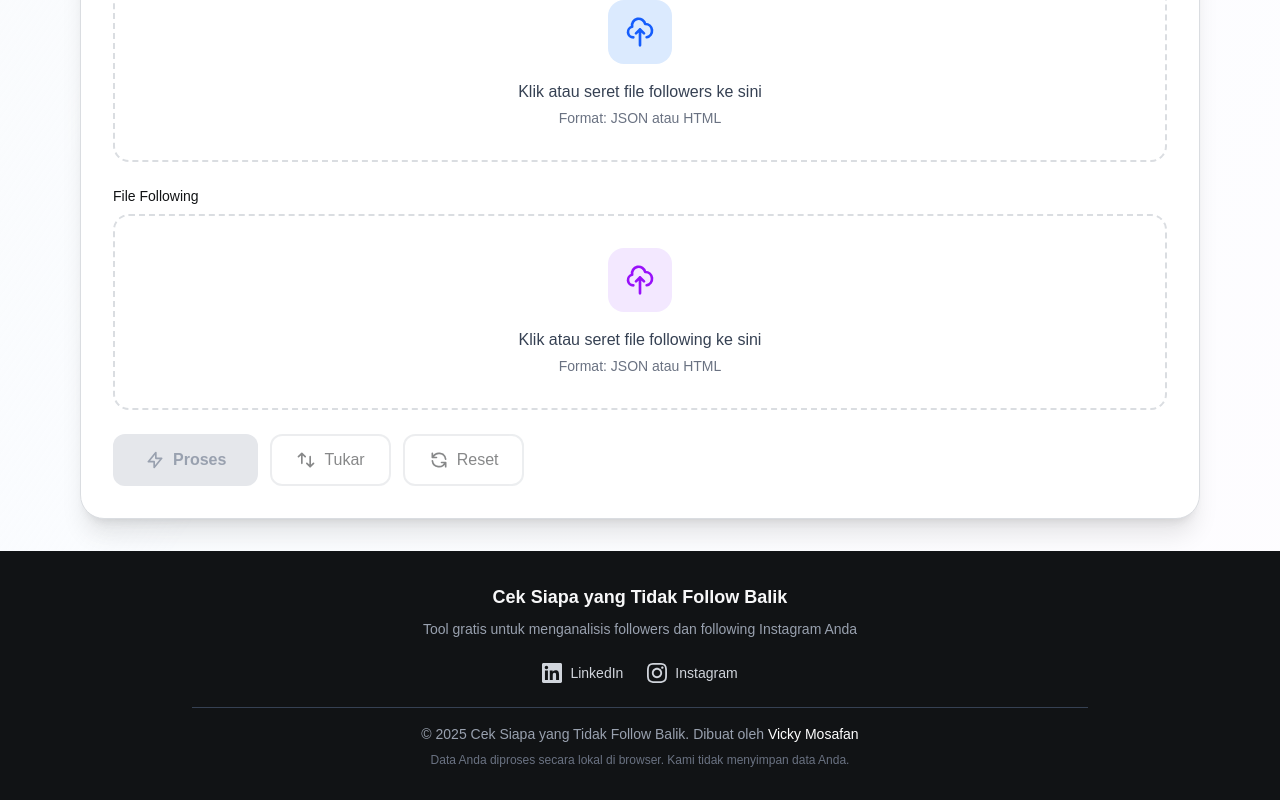
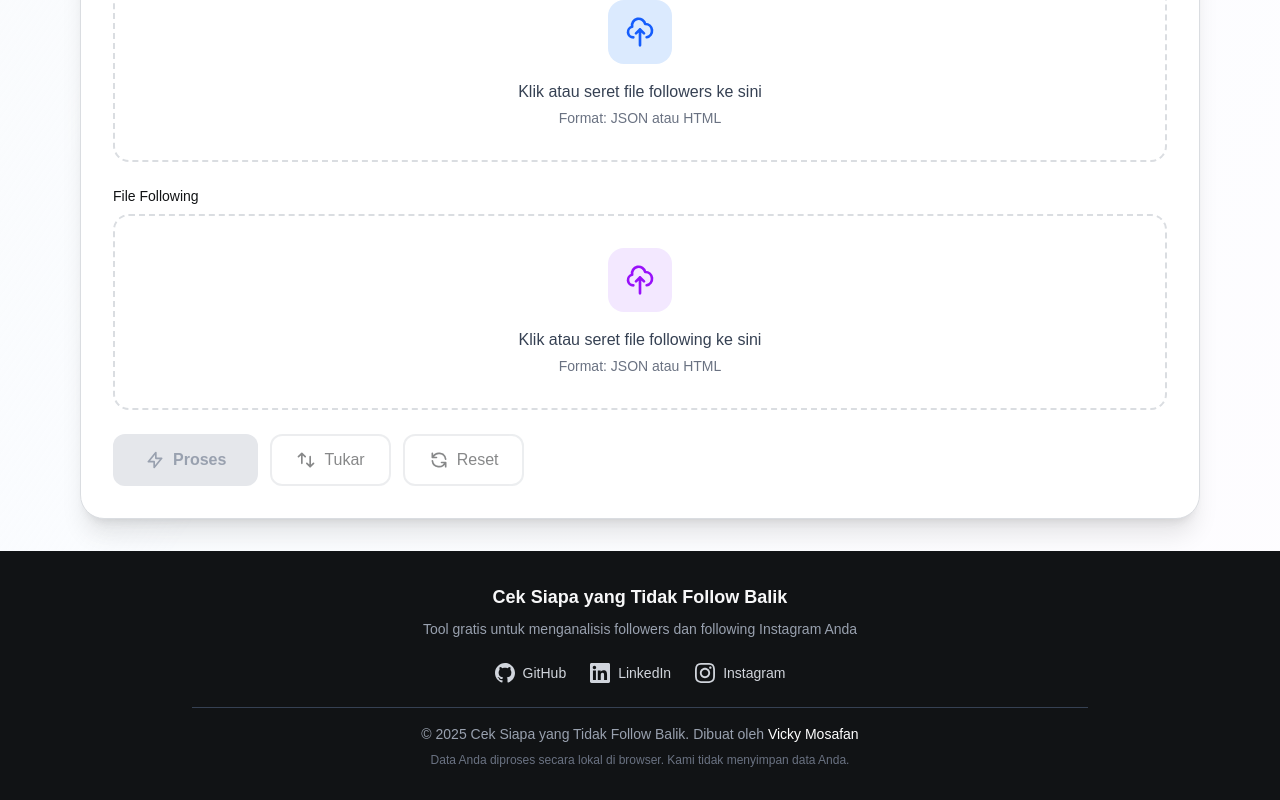
Before and after one commit to vickyymosafan/unfollowscan, a Next.js app: page / in a window 1280 px wide. Shown: the part 1070-1870 px from the top of the page. Built offline with nearby package versions, Linux system fonts and the light colour scheme.

Commit message:
feat(footer): add GitHub link with icon to footer for improved accessibility

```diff
--- a/components/Footer.tsx
+++ b/components/Footer.tsx
@@ -15,6 +15,24 @@ export default function Footer() {
 
           {/* Social Media Links */}
           <div className="flex justify-center items-center gap-6 mb-6">
+            <a
+              href="https://github.com/vickyymosafan"
+              target="_blank"
+              rel="noopener noreferrer"
+              className="flex items-center gap-2 text-gray-300 hover:text-white transition-colors"
+              aria-label="GitHub"
+            >
+              <svg
+                className="w-5 h-5"
+                fill="currentColor"
+                viewBox="0 0 24 24"
+                xmlns="http://www.w3.org/2000/svg"
+              >
+                <path d="M12 0c-6.626 0-12 5.373-12 12 0 5.302 3.438 9.8 8.207 11.387.599.111.793-.261.793-.577v-2.234c-3.338.726-4.033-1.416-4.033-1.416-.546-1.387-1.333-1.756-1.333-1.756-1.089-.745.083-.729.083-.729 1.205.084 1.839 1.237 1.839 1.237 1.07 1.834 2.807 1.304 3.492.997.107-.775.418-1.305.762-1.604-2.665-.305-5.467-1.334-5.467-5.931 0-1.311.469-2.381 1.236-3.221-.124-.303-.535-1.524.117-3.176 0 0 1.008-.322 3.301 1.23.957-.266 1.983-.399 3.003-.404 1.02.005 2.047.138 3.006.404 2.291-1.552 3.297-1.23 3.297-1.23.653 1.653.242 2.874.118 3.176.77.84 1.235 1.911 1.235 3.221 0 4.609-2.807 5.624-5.479 5.921.43.372.823 1.102.823 2.222v3.293c0 .319.192.694.801.576 4.765-1.589 8.199-6.086 8.199-11.386 0-6.627-5.373-12-12-12z" />
+              </svg>
+              <span className="text-sm">GitHub</span>
+            </a>
+
             <a
               href="https://www.linkedin.com/in/vickymosafan/"
               target="_blank"
```
